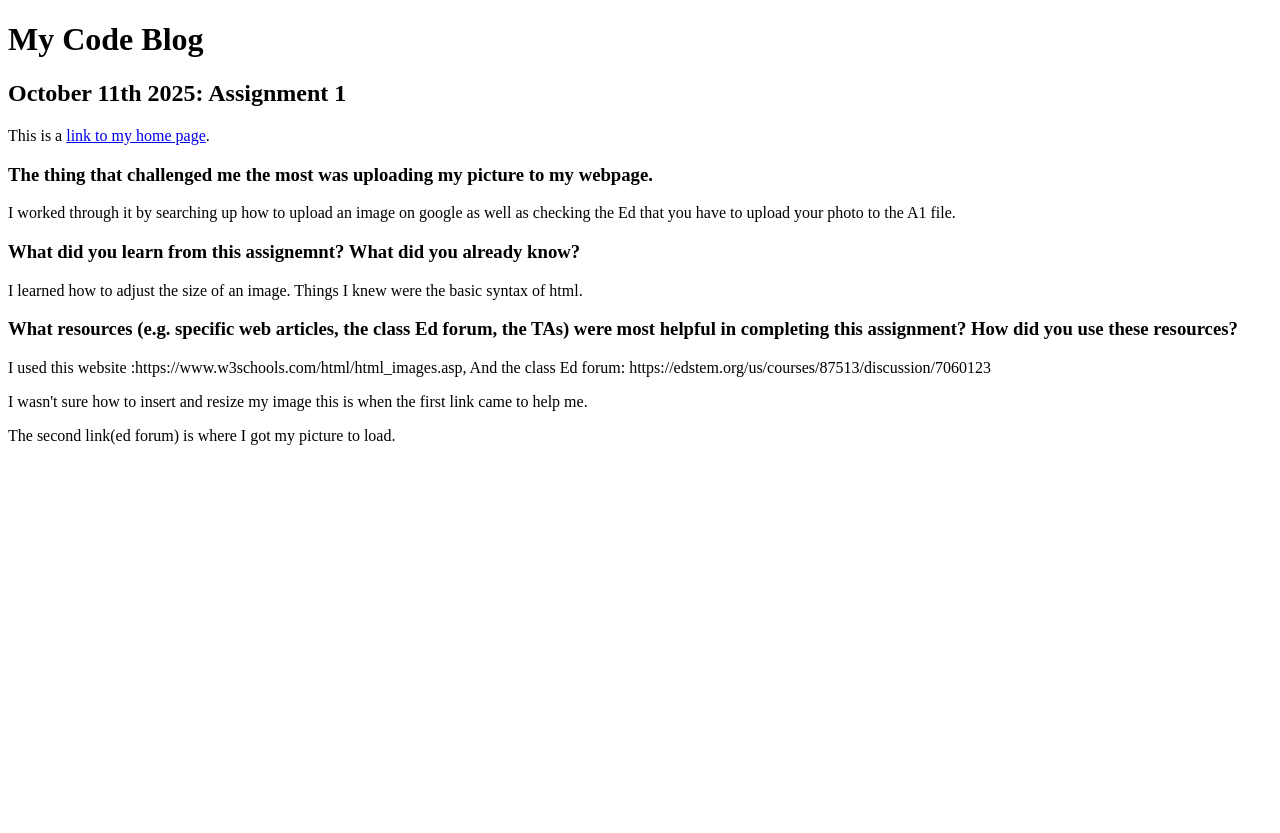
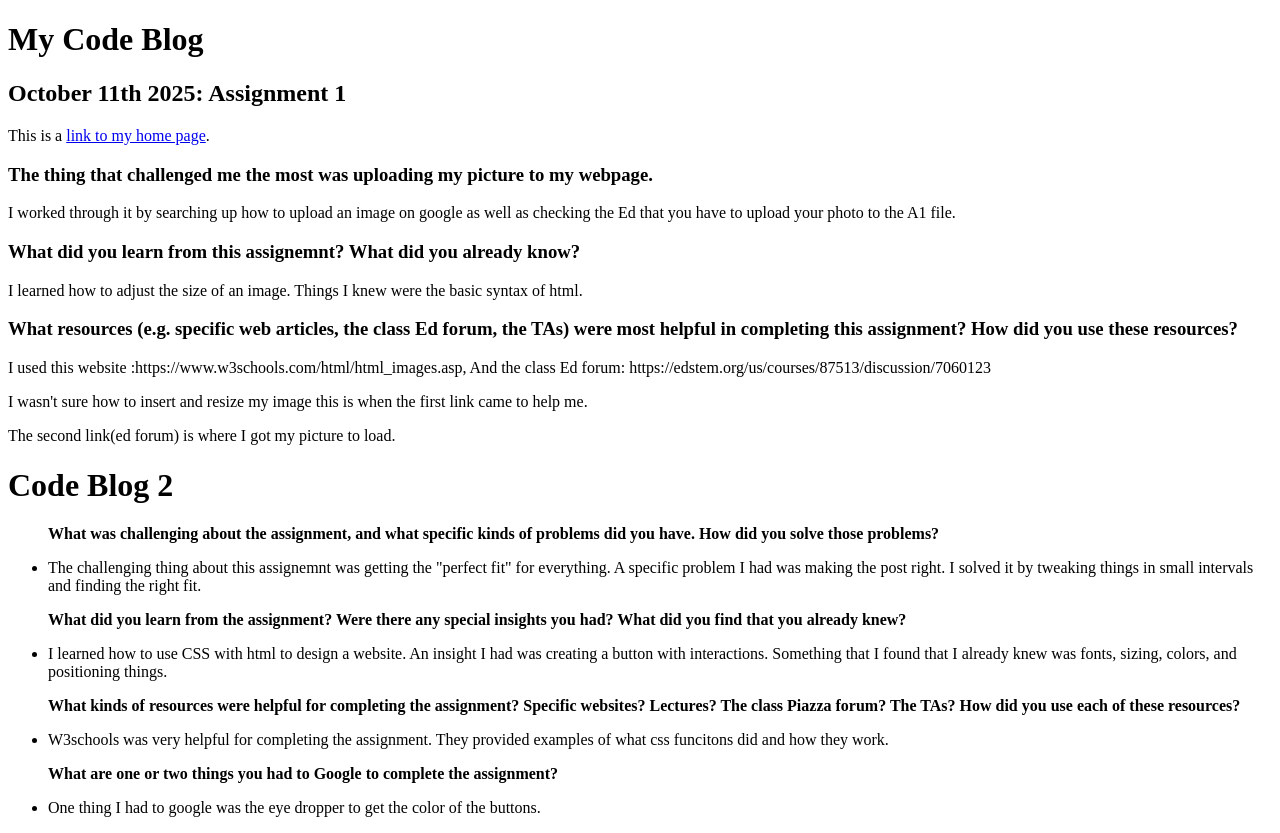
Before and after one commit to JunjieChen12/WEB, a plain HTML site: page blog.html in a window 1280 px wide. Before the commit the page ends 800 px from the top, so only its background shows below. Drawn offline with Linux system fonts and the light colour scheme.

Commit message:
completed blog 2

```diff
--- a/blog.html
+++ b/blog.html
@@ -1,7 +1,7 @@
 <!DOCTYPE html>
 <html>
     <body>
-
+        <div>
         <h1>My Code Blog</h1>
 
         <h2>October 11th 2025: Assignment 1</h2>
@@ -17,6 +17,20 @@
         <p>I used this website :https://www.w3schools.com/html/html_images.asp, And the class Ed forum: https://edstem.org/us/courses/87513/discussion/7060123</p>
         <p>I wasn't sure how to insert and resize my image this is when the first link came to help me.</p>
         <p>The second link(ed forum) is where I got my picture to load.</p>
+        </div>
 
+        <div>
+            <h1>Code Blog 2</h1>
+            <ul>
+                <p><strong>What was challenging about the assignment, and what specific kinds of problems did you have. How did you solve those problems?</strong></p>
+                <li>The challenging thing about this assignemnt was getting the "perfect fit" for everything. A specific problem I had was making the post right. I solved it by tweaking things in small intervals and finding the right fit. </li>
+                <p><strong>What did you learn from the assignment? Were there any special insights you had? What did you find that you already knew?</strong></p>
+                <li>I learned how to use CSS with html to design a website. An insight I had was creating a button with interactions. Something that I found that I already knew was fonts, sizing, colors, and positioning things.</li>
+                <p><strong>What kinds of resources were helpful for completing the assignment? Specific websites? Lectures? The class Piazza forum? The TAs? How did you use each of these resources?</strong></p>
+                <li>W3schools was very helpful for completing the assignment. They provided examples of what css funcitons did and how they work.</li>
+                <p><strong>What are one or two things you had to Google to complete the assignment?</strong></p>
+                <li>One thing I had to google was the eye dropper to get the color of the buttons.</li>
+            </ul>
+        </div>
     </body>
 </html>
```
